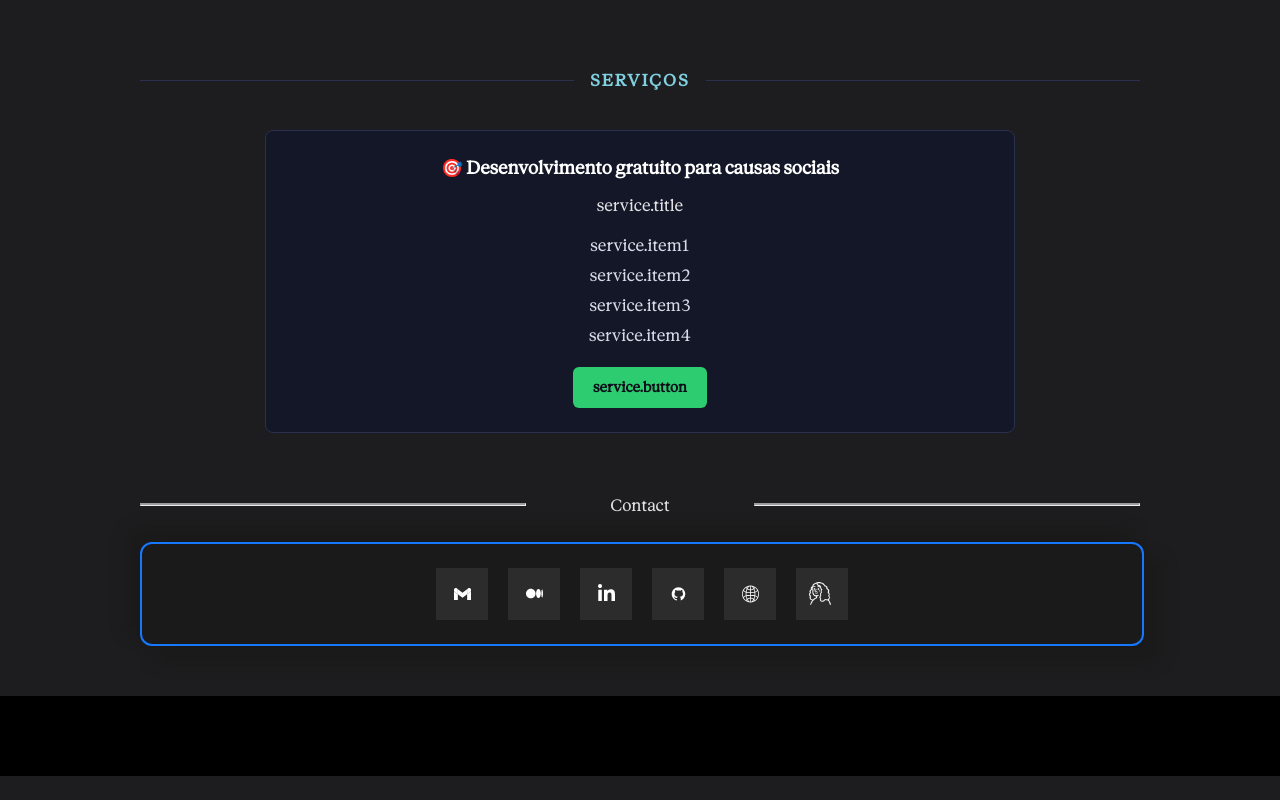
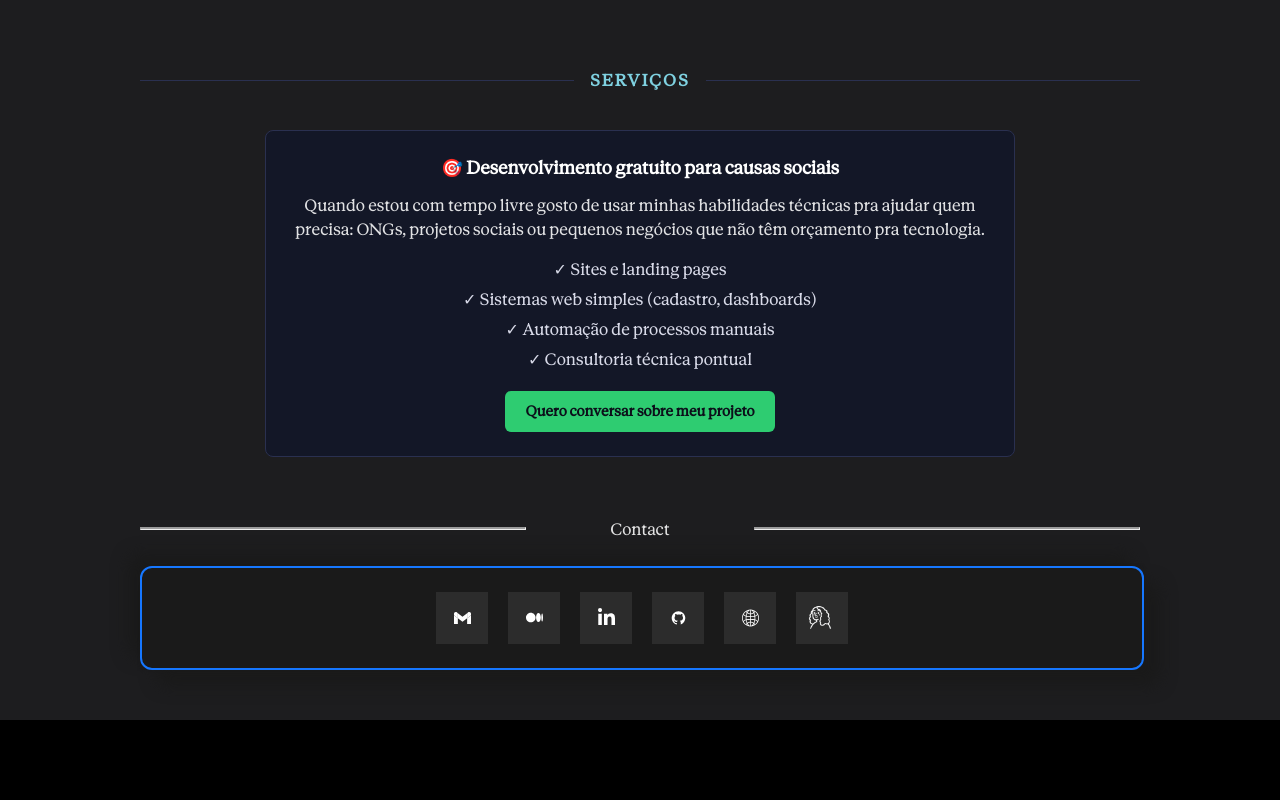
Before and after one commit to vlopess/PersonalSite, a React (Vite) app: page / in a window 1280 px wide. Shown: the part 2848-3648 px from the top of the page. Before the commit the page ends 3624 px from the top, so only its background shows below. Built offline with nearby package versions, Linux system fonts and the light colour scheme; no server answers.

Commit message:
Add service section to Portuguese localization
Added service section with details about technical skills and offerings.

```diff
--- a/src/i18n/locales/pt-br.js
+++ b/src/i18n/locales/pt-br.js
@@ -114,6 +114,14 @@ export default {
             projetos : 'Projetos',
             contato : 'Contato'
         },
+        service: {
+            title: 'Quando estou com tempo livre gosto de usar minhas habilidades técnicas  pra ajudar quem precisa: ONGs, projetos sociais ou pequenos negócios que não têm orçamento pra tecnologia.',
+            item1: '✓ Sites e landing pages',
+            item2: '✓ Sistemas web simples (cadastro, dashboards)',
+            item3: '✓ Automação de processos manuais',
+            item4: '✓ Consultoria técnica pontual',
+            button: 'Quero conversar sobre meu projeto'
+        },
         button : {
             github : 'Ver no Github',
             web : 'Ver na Web'
```
